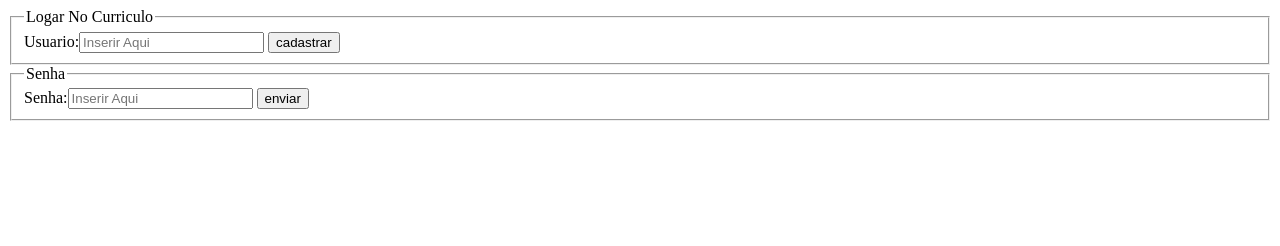
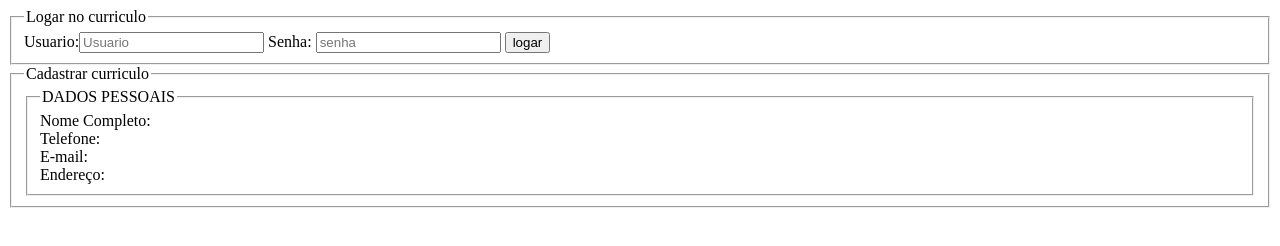
Before and after one commit to carlos7766/MATEMATICA-2-2025, a plain HTML site: page view/curriculo.html in a window 1280 px wide. Drawn offline with Linux system fonts and the light colour scheme.

Commit message:
Update curriculo.html

```diff
--- a/view/curriculo.html
+++ b/view/curriculo.html
@@ -14,32 +14,24 @@
         <body>
             <fieldset>
 
-                <legend>Logar No Curriculo</legend>
+                <legend>Logar no curriculo</legend>
                 <form action="" method="POST">
-                    Usuario:<input type="text" name="" maxlength="40" minlength="5" placeholder="Inserir Aqui" required>
-
-
-
-                    <input type="submit" value="cadastrar">
+                    Usuario:<input type="text" name="usuario" maxlength="20" minlength="5" placeholder="Usuario" required>
+                    Senha: <input type="password" name="senha" placeholder="senha" required>
+                    <input type="submit" value="logar">
 
                 </form>
-
             </fieldset>
-
-            <fieldset>
-
-                <legend>Senha</legend>
-                <form action="" method="POST">
-                    Senha:<input type="text" name="" maxlength="150" minlength="5" placeholder="Inserir Aqui" required>
-
-
-
-                    <input type="submit" value="enviar">
-
-                    </form>
-
-            </fieldset>
-
+          <fieldset>
+              <legend>Cadastrar curriculo</legend>
+                <fieldset>
+                    <legend>DADOS PESSOAIS</legend>
+                      Nome Completo:</br>
+                      Telefone:</br>
+                      E-mail:</br>
+                      Endereço:</br>
+                </fieldset>
+          </fieldset>
         </body>
 
     </html>
```
